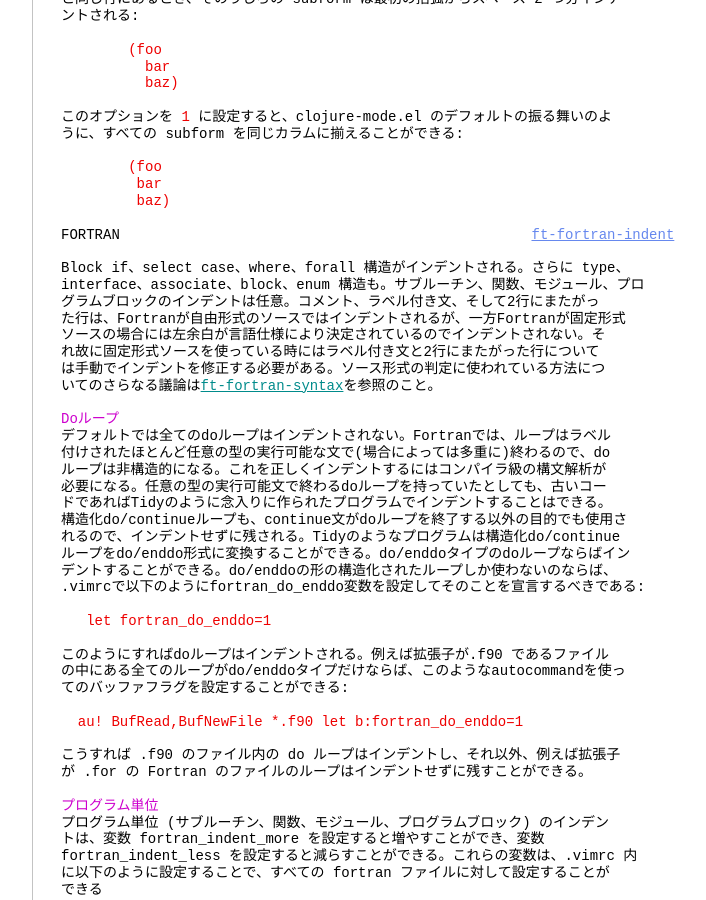
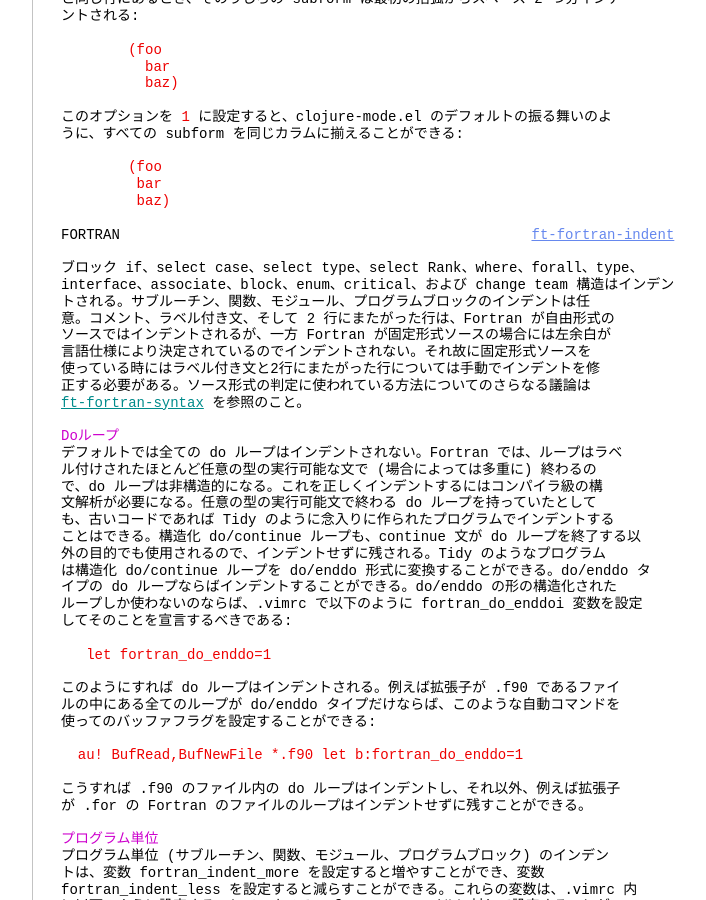
Before and after one commit to vim-jp/vimdoc-ja, a Jekyll site: the page built from indent.html, in a window 1280 px wide and 900 px high, scrolled down 11764 px. Shown: the whole window, without its empty margins (340-1046 px from the left). Built offline with Jekyll 4.4.1, drawn with Linux system fonts in a browser that asks for light colours; nearby versions of some CDN libraries; comment, search, counter and statistics services are not loaded; some of the changed text lies outside the part shown.

Commit message:
Generated by GitHub workflow 7783982175
https://github.com/vim-jp/vimdoc-ja-working/actions/runs/7783982175

```diff
--- a/indent.html
+++ b/indent.html
@@ -3,7 +3,7 @@ layout: vimdoc
 helpname: 'indent'
 ---
 <div id='vimCodeElement'>
-<a class="Constant" href="indent.html" name="indent.txt">indent.txt</a>&nbsp;&nbsp;&nbsp;&nbsp;For&nbsp;<span class="Identifier">Vim バージョン 9.1.</span>&nbsp;&nbsp;Last change: 2023 Dec 05<br>
+<a class="Constant" href="indent.html" name="indent.txt">indent.txt</a>&nbsp;&nbsp;&nbsp;&nbsp;For&nbsp;<span class="Identifier">Vim バージョン 9.1.</span>&nbsp;&nbsp;Last change: 2023 Dec 27<br>
 <br>
 <br>
 &nbsp;&nbsp;&nbsp;&nbsp;&nbsp;&nbsp;&nbsp;&nbsp;&nbsp;&nbsp;&nbsp;&nbsp;&nbsp;&nbsp;&nbsp;&nbsp;<span class="Identifier">VIMリファレンスマニュアル&nbsp;&nbsp;&nbsp;&nbsp;by Bram Moolenaar</span><br>
@@ -706,32 +706,34 @@ Clojure のいくつかのフォームは、<a class="Type" href="options.html#'
 <br>
 <span class="Statement">FORTRAN&nbsp;&nbsp;&nbsp;&nbsp;&nbsp;&nbsp;&nbsp;&nbsp;&nbsp;&nbsp;&nbsp;&nbsp;&nbsp;&nbsp;&nbsp;&nbsp;&nbsp;&nbsp;&nbsp;&nbsp;&nbsp;&nbsp;&nbsp;&nbsp;&nbsp;&nbsp;&nbsp;&nbsp;&nbsp;&nbsp;&nbsp;&nbsp;&nbsp;&nbsp;&nbsp;&nbsp;&nbsp;&nbsp;&nbsp;&nbsp;&nbsp;&nbsp;&nbsp;&nbsp;&nbsp;&nbsp;&nbsp;&nbsp;&nbsp;</span><a class="Constant" href="indent.html#ft-fortran-indent" name="ft-fortran-indent">ft-fortran-indent</a><br>
 <br>
-Block if、select case、where、forall 構造がインデントされる。さらに type、<br>
-interface、associate、block、enum 構造も。サブルーチン、関数、モジュール、プロ<br>
-グラムブロックのインデントは任意。コメント、ラベル付き文、そして2行にまたがっ<br>
-た行は、Fortranが自由形式のソースではインデントされるが、一方Fortranが固定形式<br>
-ソースの場合には左余白が言語仕様により決定されているのでインデントされない。そ<br>
-れ故に固定形式ソースを使っている時にはラベル付き文と2行にまたがった行について<br>
-は手動でインデントを修正する必要がある。ソース形式の判定に使われている方法につ<br>
-いてのさらなる議論は<a class="Identifier" href="syntax.html#ft-fortran-syntax">ft-fortran-syntax</a>を参照のこと。<br>
+ブロック if、select case、select type、select Rank、where、forall、type、<br>
+interface、associate、block、enum、critical、および change team 構造はインデン<br>
+トされる。サブルーチン、関数、モジュール、プログラムブロックのインデントは任<br>
+意。コメント、ラベル付き文、そして 2 行にまたがった行は、Fortran が自由形式の<br>
+ソースではインデントされるが、一方 Fortran が固定形式ソースの場合には左余白が<br>
+言語仕様により決定されているのでインデントされない。それ故に固定形式ソースを<br>
+使っている時にはラベル付き文と2行にまたがった行については手動でインデントを修<br>
+正する必要がある。ソース形式の判定に使われている方法についてのさらなる議論は<br>
+<a class="Identifier" href="syntax.html#ft-fortran-syntax">ft-fortran-syntax</a>&nbsp;を参照のこと。<br>
 <br>
 <span class="PreProc">Doループ</span><br>
-デフォルトでは全てのdoループはインデントされない。Fortranでは、ループはラベル<br>
-付けされたほとんど任意の型の実行可能な文で(場合によっては多重に)終わるので、do<br>
-ループは非構造的になる。これを正しくインデントするにはコンパイラ級の構文解析が<br>
-必要になる。任意の型の実行可能文で終わるdoループを持っていたとしても、古いコー<br>
-ドであればTidyのように念入りに作られたプログラムでインデントすることはできる。<br>
-構造化do/continueループも、continue文がdoループを終了する以外の目的でも使用さ<br>
-れるので、インデントせずに残される。Tidyのようなプログラムは構造化do/continue<br>
-ループをdo/enddo形式に変換することができる。do/enddoタイプのdoループならばイン<br>
-デントすることができる。do/enddoの形の構造化されたループしか使わないのならば、<br>
-.vimrcで以下のようにfortran_do_enddo変数を設定してそのことを宣言するべきである:<br>
+デフォルトでは全ての do ループはインデントされない。Fortran では、ループはラベ<br>
+ル付けされたほとんど任意の型の実行可能な文で (場合によっては多重に) 終わるの<br>
+で、do ループは非構造的になる。これを正しくインデントするにはコンパイラ級の構<br>
+文解析が必要になる。任意の型の実行可能文で終わる do ループを持っていたとして<br>
+も、古いコードであれば Tidy のように念入りに作られたプログラムでインデントする<br>
+ことはできる。構造化 do/continue ループも、continue 文が do ループを終了する以<br>
+外の目的でも使用されるので、インデントせずに残される。Tidy のようなプログラム<br>
+は構造化 do/continue ループを do/enddo 形式に変換することができる。do/enddo タ<br>
+イプの do ループならばインデントすることができる。do/enddo の形の構造化された<br>
+ループしか使わないのならば、.vimrc で以下のように fortran_do_enddoi 変数を設定<br>
+してそのことを宣言するべきである:<br>
 <br>
 <div class="helpExample">&nbsp;&nbsp; let fortran_do_enddo=1</div>
 <br>
-このようにすればdoループはインデントされる。例えば拡張子が.f90 であるファイル<br>
-の中にある全てのループがdo/enddoタイプだけならば、このようなautocommandを使っ<br>
-てのバッファフラグを設定することができる:<br>
+このようにすれば do ループはインデントされる。例えば拡張子が .f90 であるファイ<br>
+ルの中にある全てのループが do/enddo タイプだけならば、このような自動コマンドを<br>
+使ってのバッファフラグを設定することができる:<br>
 <br>
 <div class="helpExample">&nbsp;&nbsp;au! BufRead,BufNewFile *.f90 let b:fortran_do_enddo=1</div>
 <br>
@@ -1026,8 +1028,8 @@ r_indent_comment_column の値を設定すること。次のようにする:<br>
 <div class="helpExample">&nbsp;&nbsp; let r_indent_comment_column = 30</div>
 <br>
 行末が &quot;&lt;-&quot; で終わる行に続くコードはインデントされる。Emacs/ESS ではそれがトッ<br>
-プレベル関数ならインデントはされない。Emacs/ESS と同じようにインデントしたい場<br>
-合は次の設定を&nbsp;<a class="Identifier" href="starting.html#vimrc">vimrc</a>&nbsp;に書くこと:<br>
+プレベル関数ならインデントはされない。この点で Emacs/ESS のような動作を希望す<br>
+る場合は、次の設定を&nbsp;<a class="Identifier" href="starting.html#vimrc">vimrc</a>&nbsp;に書くこと:<br>
 <br>
 <div class="helpExample">&nbsp;&nbsp; let r_indent_ess_compatible = 1</div>
 <br>
--- a/insert.html
+++ b/insert.html
@@ -3,7 +3,7 @@ layout: vimdoc
 helpname: 'insert'
 ---
 <div id='vimCodeElement'>
-<a class="Constant" href="insert.html" name="insert.txt">insert.txt</a>&nbsp;&nbsp;&nbsp;&nbsp;For&nbsp;<span class="Identifier">Vim バージョン 9.1.</span>&nbsp;&nbsp;Last change: 2022 Sep 30<br>
+<a class="Constant" href="insert.html" name="insert.txt">insert.txt</a>&nbsp;&nbsp;&nbsp;&nbsp;For&nbsp;<span class="Identifier">Vim バージョン 9.1.</span>&nbsp;&nbsp;Last change: 2024 Jan 04<br>
 <br>
 <br>
 &nbsp;&nbsp;&nbsp;&nbsp;&nbsp;&nbsp;&nbsp;&nbsp;&nbsp;&nbsp;&nbsp;&nbsp;&nbsp;&nbsp;&nbsp;&nbsp;<span class="Identifier">VIMリファレンスマニュアル&nbsp;&nbsp;&nbsp;&nbsp;by Bram Moolenaar</span><br>
@@ -169,22 +169,22 @@ ON/OFFと切り替えられてしまうのをどう避けるかを知るには&n
 &nbsp;&nbsp;&nbsp;&nbsp;&nbsp;&nbsp;&nbsp;&nbsp;&nbsp;&nbsp;&nbsp;&nbsp;&nbsp;&nbsp;&nbsp;&nbsp;レジスタの内容が文字通り挿入され、自動インデントも行われない。<br>
 &nbsp;&nbsp;&nbsp;&nbsp;&nbsp;&nbsp;&nbsp;&nbsp;&nbsp;&nbsp;&nbsp;&nbsp;&nbsp;&nbsp;&nbsp;&nbsp;マウスによる貼り付け&nbsp;<a class="Identifier" href="change.html#<MiddleMouse>">&lt;MiddleMouse&gt;</a>&nbsp;と同様である。レジスタが<br>
 &nbsp;&nbsp;&nbsp;&nbsp;&nbsp;&nbsp;&nbsp;&nbsp;&nbsp;&nbsp;&nbsp;&nbsp;&nbsp;&nbsp;&nbsp;&nbsp;linewise の時は、テキストを&nbsp;<a class="Comment" href="change.html#P">P</a>&nbsp;と同様に現在行の上に挿入する。<br>
-&nbsp;&nbsp;&nbsp;&nbsp;&nbsp;&nbsp;&nbsp;&nbsp;&nbsp;&nbsp;&nbsp;&nbsp;&nbsp;&nbsp;&nbsp;&nbsp;キャラクタは置き換えられない!<br>
 &nbsp;&nbsp;&nbsp;&nbsp;&nbsp;&nbsp;&nbsp;&nbsp;&nbsp;&nbsp;&nbsp;&nbsp;&nbsp;&nbsp;&nbsp;&nbsp;'.' レジスタ(最後に挿入されたテキスト)は、タイプされたように挿<br>
 &nbsp;&nbsp;&nbsp;&nbsp;&nbsp;&nbsp;&nbsp;&nbsp;&nbsp;&nbsp;&nbsp;&nbsp;&nbsp;&nbsp;&nbsp;&nbsp;入される。<br>
 &nbsp;&nbsp;&nbsp;&nbsp;&nbsp;&nbsp;&nbsp;&nbsp;&nbsp;&nbsp;&nbsp;&nbsp;&nbsp;&nbsp;&nbsp;&nbsp;このコマンドの後、'.' レジスタにはテキストではなく打たれたコマ<br>
 &nbsp;&nbsp;&nbsp;&nbsp;&nbsp;&nbsp;&nbsp;&nbsp;&nbsp;&nbsp;&nbsp;&nbsp;&nbsp;&nbsp;&nbsp;&nbsp;ンドが含まれる。すなわち、レジスタからのテキストではなく、リテ<br>
 &nbsp;&nbsp;&nbsp;&nbsp;&nbsp;&nbsp;&nbsp;&nbsp;&nbsp;&nbsp;&nbsp;&nbsp;&nbsp;&nbsp;&nbsp;&nbsp;ラルの &quot;^R^O&quot; である。<br>
+&nbsp;&nbsp;&nbsp;&nbsp;&nbsp;&nbsp;&nbsp;&nbsp;&nbsp;&nbsp;&nbsp;&nbsp;&nbsp;&nbsp;&nbsp;&nbsp;<a class="Identifier" href="insert.html#Replace-mode">Replace-mode</a>&nbsp;では文字を置換しない!<br>
 <br>
 <span class="Special">CTRL-R</span>&nbsp;<span class="Special">CTRL-P</span>&nbsp;<span class="Special">{register}</span>&nbsp;&nbsp;&nbsp;&nbsp;&nbsp;&nbsp;&nbsp;&nbsp;&nbsp;&nbsp;&nbsp;&nbsp;&nbsp;&nbsp;&nbsp;&nbsp;&nbsp;&nbsp;&nbsp;&nbsp;&nbsp;&nbsp;&nbsp;&nbsp;<a class="Constant" href="insert.html#i_CTRL-R_CTRL-P" name="i_CTRL-R_CTRL-P">i_CTRL-R_CTRL-P</a><br>
 &nbsp;&nbsp;&nbsp;&nbsp;&nbsp;&nbsp;&nbsp;&nbsp;&nbsp;&nbsp;&nbsp;&nbsp;&nbsp;&nbsp;&nbsp;&nbsp;レジスタの内容が文字通りに挿入され、インデントが<br>
 &nbsp;&nbsp;&nbsp;&nbsp;&nbsp;&nbsp;&nbsp;&nbsp;&nbsp;&nbsp;&nbsp;&nbsp;&nbsp;&nbsp;&nbsp;&nbsp;<a class="Identifier" href="change.html#[<MiddleMouse>">[&lt;MiddleMouse&gt;</a>&nbsp;同様に修正される。<br>
-&nbsp;&nbsp;&nbsp;&nbsp;&nbsp;&nbsp;&nbsp;&nbsp;&nbsp;&nbsp;&nbsp;&nbsp;&nbsp;&nbsp;&nbsp;&nbsp;キャラクタは置き換えられない!<br>
 &nbsp;&nbsp;&nbsp;&nbsp;&nbsp;&nbsp;&nbsp;&nbsp;&nbsp;&nbsp;&nbsp;&nbsp;&nbsp;&nbsp;&nbsp;&nbsp;'.' レジスタ(最後に挿入されたテキスト)は、タイプされたように挿<br>
 &nbsp;&nbsp;&nbsp;&nbsp;&nbsp;&nbsp;&nbsp;&nbsp;&nbsp;&nbsp;&nbsp;&nbsp;&nbsp;&nbsp;&nbsp;&nbsp;入される。<br>
 &nbsp;&nbsp;&nbsp;&nbsp;&nbsp;&nbsp;&nbsp;&nbsp;&nbsp;&nbsp;&nbsp;&nbsp;&nbsp;&nbsp;&nbsp;&nbsp;このコマンドの後、'.' レジスタにはテキストではなく打たれたコマ<br>
 &nbsp;&nbsp;&nbsp;&nbsp;&nbsp;&nbsp;&nbsp;&nbsp;&nbsp;&nbsp;&nbsp;&nbsp;&nbsp;&nbsp;&nbsp;&nbsp;ンドが含まれる。すなわち、レジスタからのテキストではなく、リテ<br>
 &nbsp;&nbsp;&nbsp;&nbsp;&nbsp;&nbsp;&nbsp;&nbsp;&nbsp;&nbsp;&nbsp;&nbsp;&nbsp;&nbsp;&nbsp;&nbsp;ラルの &quot;^R^P&quot; である。<br>
+&nbsp;&nbsp;&nbsp;&nbsp;&nbsp;&nbsp;&nbsp;&nbsp;&nbsp;&nbsp;&nbsp;&nbsp;&nbsp;&nbsp;&nbsp;&nbsp;<a class="Identifier" href="insert.html#Replace-mode">Replace-mode</a>&nbsp;では文字を置換しない!<br>
 <br>
 &nbsp;&nbsp;&nbsp;&nbsp;&nbsp;&nbsp;&nbsp;&nbsp;&nbsp;&nbsp;&nbsp;&nbsp;&nbsp;&nbsp;&nbsp;&nbsp;&nbsp;&nbsp;&nbsp;&nbsp;&nbsp;&nbsp;&nbsp;&nbsp;&nbsp;&nbsp;&nbsp;&nbsp;&nbsp;&nbsp;&nbsp;&nbsp;&nbsp;&nbsp;&nbsp;&nbsp;&nbsp;&nbsp;&nbsp;&nbsp;&nbsp;&nbsp;&nbsp;&nbsp;&nbsp;&nbsp;&nbsp;&nbsp;<a class="Constant" href="insert.html#i_CTRL-T" name="i_CTRL-T">i_CTRL-T</a><br>
 <span class="Special">CTRL-T</span>&nbsp;&nbsp;&nbsp;&nbsp;&nbsp;&nbsp;&nbsp;&nbsp;&nbsp;&nbsp;現在の行の先頭にshiftwidth 1単位分の字下げを挿入する。字下げ幅<br>
--- a/intro.html
+++ b/intro.html
@@ -3,7 +3,7 @@ layout: vimdoc
 helpname: 'intro'
 ---
 <div id='vimCodeElement'>
-<a class="Constant" href="intro.html" name="intro.txt">intro.txt</a>&nbsp;&nbsp;&nbsp;&nbsp; For&nbsp;<span class="Identifier">Vim バージョン 9.1.</span>&nbsp;&nbsp;Last change: 2023 Nov 18<br>
+<a class="Constant" href="intro.html" name="intro.txt">intro.txt</a>&nbsp;&nbsp;&nbsp;&nbsp; For&nbsp;<span class="Identifier">Vim バージョン 9.1.</span>&nbsp;&nbsp;Last change: 2024 Jan 25<br>
 <br>
 <br>
 &nbsp;&nbsp;&nbsp;&nbsp;&nbsp;&nbsp;&nbsp;&nbsp;&nbsp;&nbsp;&nbsp;&nbsp;&nbsp;&nbsp;&nbsp;&nbsp;&nbsp;&nbsp;<span class="Identifier">VIMリファレンスマニュアル&nbsp;&nbsp;&nbsp;&nbsp;by Bram Moolenaar</span><br>
@@ -474,7 +474,7 @@ Neovim&nbsp;&nbsp;Vimのクローン。2014年にVimのソースをフォーク
 &lt;C-...&gt;&nbsp;&nbsp;&nbsp;&nbsp;&nbsp;&nbsp;&nbsp;&nbsp; コントロールキー&nbsp;&nbsp;&nbsp;&nbsp;&nbsp;&nbsp;&nbsp;&nbsp;&nbsp;&nbsp;&nbsp;&nbsp;&nbsp;&nbsp;&nbsp;&nbsp;<a class="Constant" href="intro.html#control" name="control">control</a>&nbsp;<a class="Constant" href="intro.html#ctrl" name="ctrl">ctrl</a>&nbsp;<a class="Constant" href="intro.html#<C-" name="&lt;C-">&lt;C-</a><br>
 &lt;M-...&gt;&nbsp;&nbsp;&nbsp;&nbsp;&nbsp;&nbsp;&nbsp;&nbsp; altまたはmetaキー&nbsp;&nbsp;&nbsp;&nbsp;&nbsp;&nbsp;&nbsp;&nbsp;&nbsp;&nbsp;&nbsp;&nbsp;&nbsp;&nbsp;&nbsp;<a class="Constant" href="intro.html#meta" name="meta">meta</a>&nbsp;<a class="Constant" href="intro.html#alt" name="alt">alt</a>&nbsp;<a class="Constant" href="intro.html#<M-" name="&lt;M-">&lt;M-</a><br>
 &lt;A-...&gt;&nbsp;&nbsp;&nbsp;&nbsp;&nbsp;&nbsp;&nbsp;&nbsp; &lt;M-...&gt;と同じ&nbsp;&nbsp;&nbsp;&nbsp;&nbsp;&nbsp;&nbsp;&nbsp;&nbsp;&nbsp;&nbsp;&nbsp;&nbsp;&nbsp;&nbsp;&nbsp;&nbsp;&nbsp;&nbsp;<a class="Constant" href="intro.html#<A-" name="&lt;A-">&lt;A-</a><br>
-&lt;D-...&gt;&nbsp;&nbsp;&nbsp;&nbsp;&nbsp;&nbsp;&nbsp;&nbsp; コマンドキー (Macintosh のみ)&nbsp;&nbsp;&nbsp;<a class="Constant" href="intro.html#<D-" name="&lt;D-">&lt;D-</a><br>
+&lt;D-...&gt;&nbsp;&nbsp;&nbsp;&nbsp;&nbsp;&nbsp;&nbsp;&nbsp; コマンドキー (Mac) / super (GTK)&nbsp;&nbsp;<a class="Constant" href="intro.html#<D-" name="&lt;D-">&lt;D-</a><br>
 <span class="Special">&lt;t_xx&gt;</span>&nbsp;&nbsp;&nbsp;&nbsp;&nbsp;&nbsp;&nbsp;&nbsp;&nbsp;&nbsp;termcapで &quot;xx&quot; エントリを持つキー<br>
 <span class="PreProc">-----------------------------------------------------------------------</span><br>
 <br>
--- a/vimindex.html
+++ b/vimindex.html
@@ -1195,6 +1195,8 @@ SECTION&nbsp;&nbsp;セクション。'{' ではなく '}' の場合もある<a c
 <a class="Identifier" href="change.html#:>">:&gt;</a>&nbsp;&nbsp;&nbsp;&nbsp;&nbsp;&nbsp;&nbsp;&nbsp;&nbsp;&nbsp;&nbsp;&nbsp;:&gt;&nbsp;&nbsp;&nbsp;&nbsp;&nbsp;&nbsp;&nbsp;&nbsp;&nbsp;&nbsp;&nbsp;&nbsp;&nbsp;&nbsp;<a class="Type" href="options.html#'shiftwidth'">'shiftwidth'</a>&nbsp;1つ分だけ行を右へシフト<br>
 <a class="Identifier" href="repeat.html#:@">:@</a>&nbsp;&nbsp;&nbsp;&nbsp;&nbsp;&nbsp;&nbsp;&nbsp;&nbsp;&nbsp;&nbsp;&nbsp;:@&nbsp;&nbsp;&nbsp;&nbsp;&nbsp;&nbsp;&nbsp;&nbsp;&nbsp;&nbsp;&nbsp;&nbsp;&nbsp;&nbsp;レジスタの内容を実行<br>
 <a class="Identifier" href="repeat.html#:@@">:@@</a>&nbsp;&nbsp;&nbsp;&nbsp;&nbsp;&nbsp;&nbsp;&nbsp;&nbsp;&nbsp; :@@&nbsp;&nbsp;&nbsp;&nbsp;&nbsp;&nbsp;&nbsp;&nbsp;&nbsp;&nbsp;&nbsp;&nbsp; 直前の &quot;:@&quot; を繰り返す<br>
+<a class="Identifier" href="pattern.html#:2match">:2match</a>&nbsp;&nbsp;&nbsp;&nbsp;&nbsp;&nbsp; :2mat[ch]&nbsp;&nbsp;&nbsp;&nbsp;&nbsp;&nbsp; ハイライトする 2 番目のマッチを定義する<br>
+<a class="Identifier" href="pattern.html#:3match">:3match</a>&nbsp;&nbsp;&nbsp;&nbsp;&nbsp;&nbsp; :3mat[ch]&nbsp;&nbsp;&nbsp;&nbsp;&nbsp;&nbsp; ハイライトする 3 番目のマッチを定義する<br>
 <a class="Identifier" href="editing.html#:Next">:Next</a>&nbsp;&nbsp;&nbsp;&nbsp;&nbsp;&nbsp;&nbsp;&nbsp; :<span class="Special">N</span>[ext]&nbsp;&nbsp;&nbsp;&nbsp;&nbsp;&nbsp;&nbsp;&nbsp; 引数リストの1つ前のファイルを編集<br>
 <a class="Identifier" href="various.html#:Print">:Print</a>&nbsp;&nbsp;&nbsp;&nbsp;&nbsp;&nbsp;&nbsp;&nbsp;:P[rint]&nbsp;&nbsp;&nbsp;&nbsp;&nbsp;&nbsp;&nbsp;&nbsp;行を表示する<br>
 <a class="Identifier" href="editing.html#:X">:X</a>&nbsp;&nbsp;&nbsp;&nbsp;&nbsp;&nbsp;&nbsp;&nbsp;&nbsp;&nbsp;&nbsp;&nbsp;:X&nbsp;&nbsp;&nbsp;&nbsp;&nbsp;&nbsp;&nbsp;&nbsp;&nbsp;&nbsp;&nbsp;&nbsp;&nbsp;&nbsp;暗号鍵を設定する<br>
```
